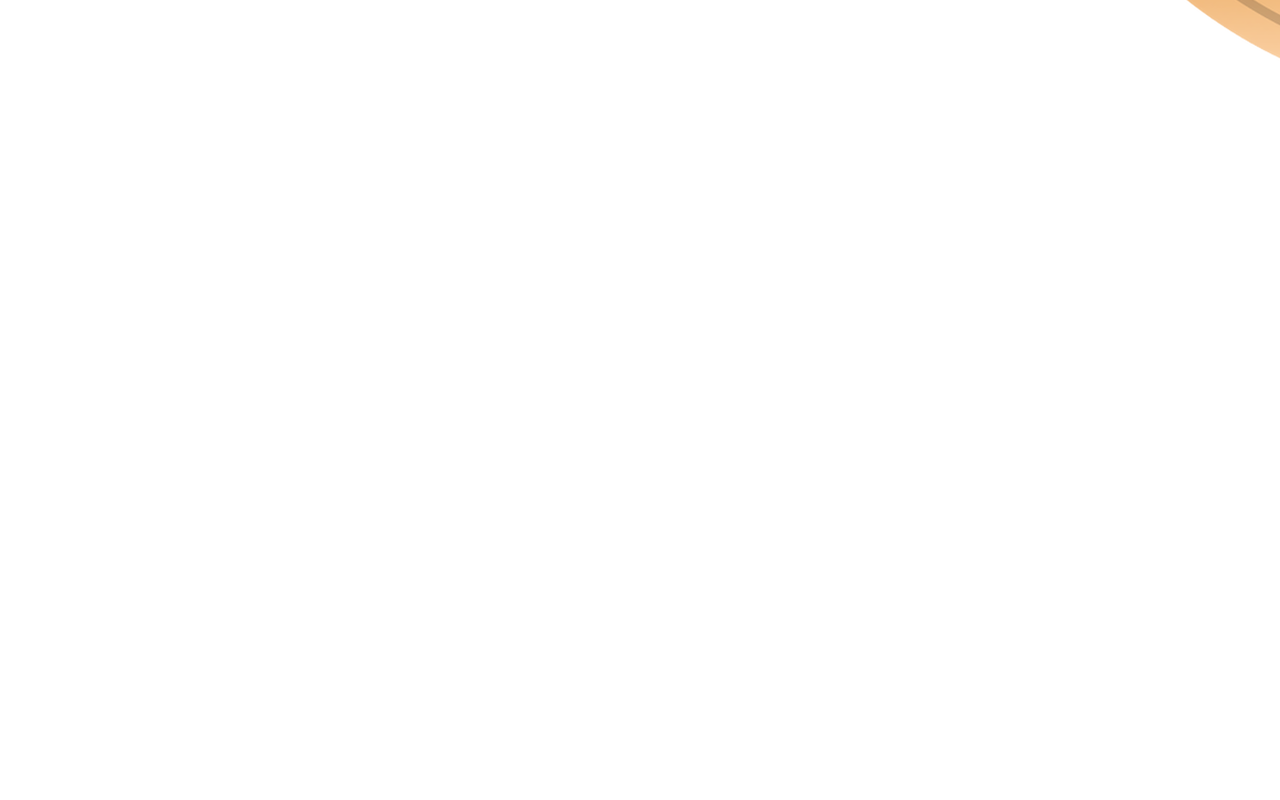
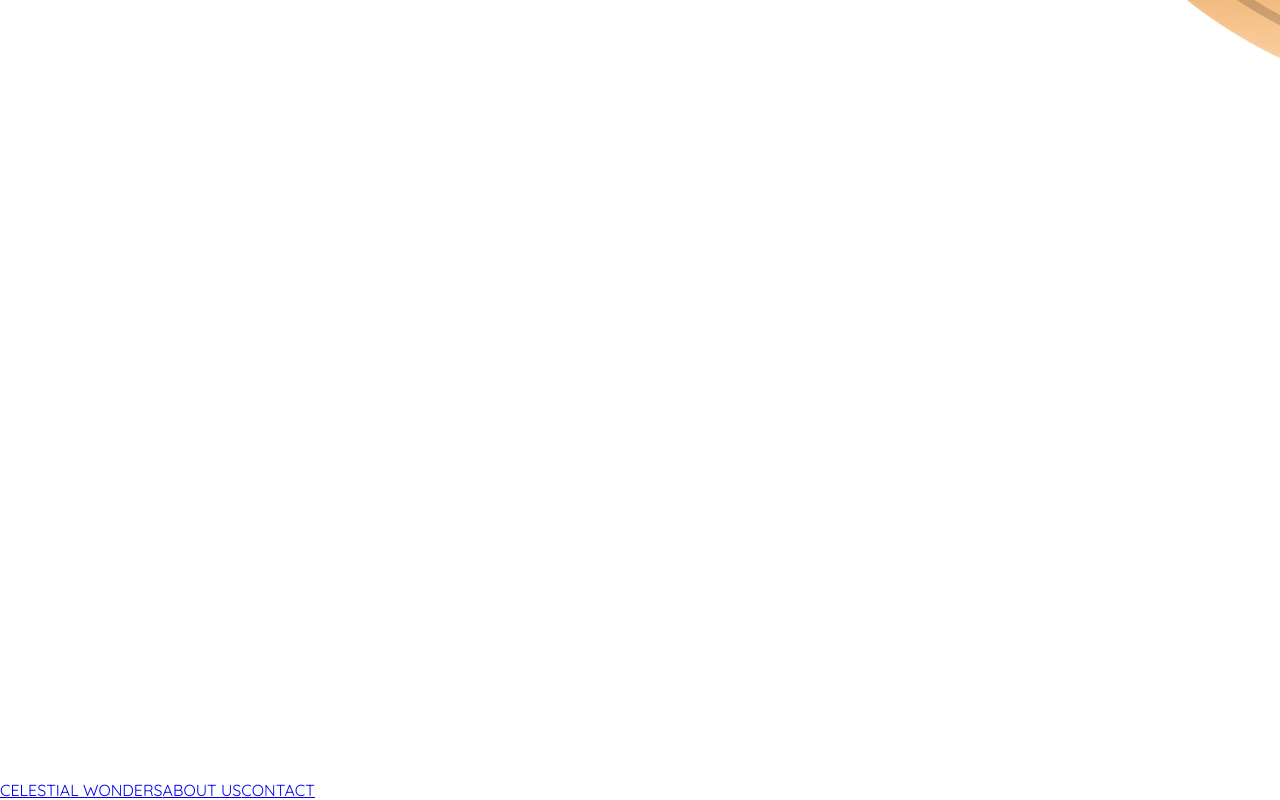
Before and after one commit to MrG-L/CelestialWonders, a React (Vite) app: page / in a window 1280 px wide. Shown: the part 1324-2124 px from the top of the page. Built offline with nearby package versions, Linux system fonts and the light colour scheme; the HTML template or start-up script is replaced by a standard one.

Commit message:
navbar link added

```diff
--- a/src/components/NavBar/NavBar.jsx
+++ b/src/components/NavBar/NavBar.jsx
@@ -8,6 +8,20 @@ function NavBar() {
       <a href="/">
         <img className="logo" src={logo} alt="Astronomy logo" />
       </a>
+      <div className="navigation">
+        <a
+          className="navigation-link"
+          href="https://static.nationalgeographic.fr/files/styles/image_3200/public/02-trappist-planets.adapt_.1900.1.jpg?w=1600&h=900"
+        >
+          CELESTIAL WONDERS
+        </a>
+        <a className="navigation-link" href="/">
+          ABOUT US
+        </a>
+        <a className="navigation-link" href="/">
+          CONTACT
+        </a>
+      </div>
     </div>
   );
 }
```
